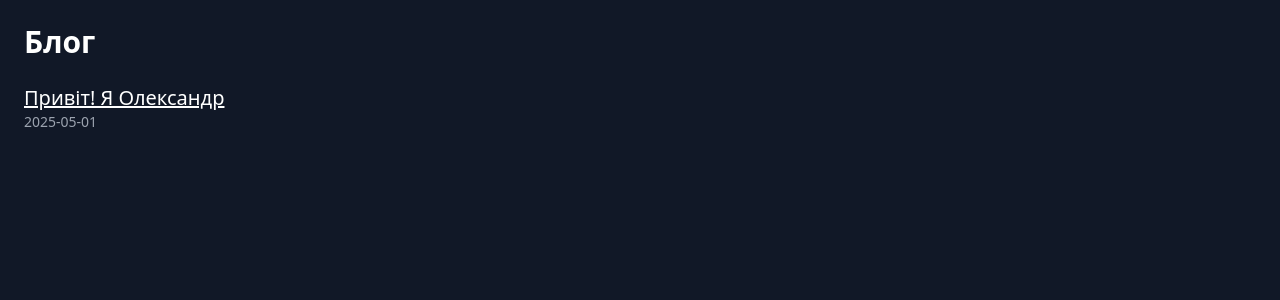
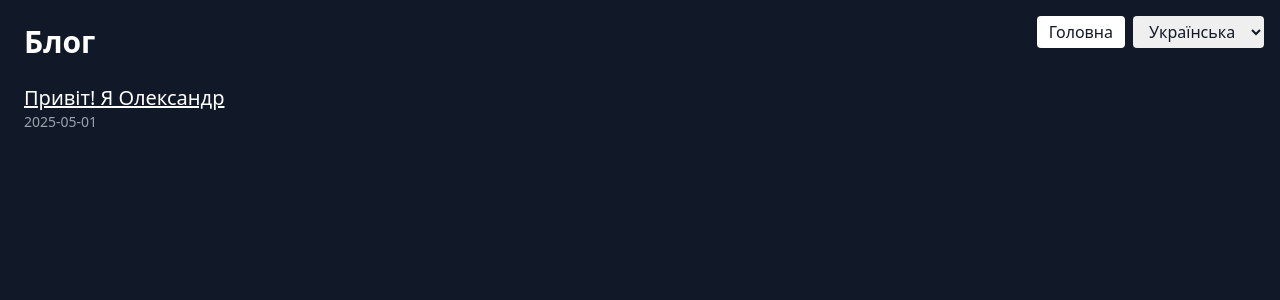
Before and after one commit to AlexnderDoroshenko/oleksandr-landing, a Next.js app: page /blog in a window 1280 px wide. Shown: the top 300 px of the page. Built offline with nearby package versions, Linux system fonts and the light colour scheme.

Commit message:
add english version

```diff
--- a/pages/about.tsx
+++ b/pages/about.tsx
@@ -1,24 +1,83 @@
+import { useRouter } from 'next/router'
+import { useEffect, useState } from 'react'
+import Link from 'next/link'
+
 export default function About() {
-    return (
-      <div className="min-h-screen p-6 text-white bg-gray-900">
-        <h1 className="mb-4 text-3xl font-bold">Про мене</h1>
-        <img src="/oleksandr-landing/images/avatar.png" alt="Oleksandr" className="mb-4 border-4 border-white rounded-full w-160 h-160" />
-        <p className="mb-2">
-          Моє ім'я Олександр, я AQA Engineer з понад 6 роками досвіду у тестуванні.
-          Працював у Capgemini, Nayax Retail, UPITec.
-          Допомагав впроваджувати процес тестування з нуля на усіх рівнях.
-          Основний стек: Python, Pytest, Playwright, Selenium, Requests.
-          Впроваджували пайплайни для CI, Jenkins.
-          Маю досвід менторства, командної роботи та технічних інтерв’ю.
-          Наразі переважно займаюся підтримкою фреймворку на Behave.
-          Приймаю участь у волонтерськіх проектах, менторю початківців.
-        </p>
-        <p className="mb-2">
-          Також я наразі навчаюся на магістратурі на напрямку кібербезпека.
-        </p>
-        <p>
-          Прагну поєднувати автоматизацію тестування з сучасними підходами до безпеки програмного забезпечення.
-        </p>
+  const router = useRouter()
+  const [lang, setLang] = useState<'en' | 'uk'>('uk')
+
+  useEffect(() => {
+    const queryLang = router.query.lang
+    if (queryLang === 'en' || queryLang === 'uk') {
+      setLang(queryLang)
+      localStorage.setItem('lang', queryLang)
+    } else {
+      const storedLang = localStorage.getItem('lang') as 'en' | 'uk' | null
+      if (storedLang === 'en' || storedLang === 'uk') {
+        setLang(storedLang)
+      }
+    }
+  }, [router.query.lang])
+
+  const handleLangChange = (e: React.ChangeEvent<HTMLSelectElement>) => {
+    const newLang = e.target.value as 'en' | 'uk'
+    setLang(newLang)
+    if (typeof window !== 'undefined') {
+      localStorage.setItem('lang', newLang)
+    }
+  }
+
+  const texts = {
+    en: {
+      title: "About me",
+      home: "Home",
+      paragraphs: [
+        "My name is Oleksandr, I am an AQA Engineer with over 6 years of experience in testing.",
+        "Worked at Capgemini, Nayax Retail, UPITec. Helped implement testing processes from scratch at all levels.",
+        "Main stack: Python, Pytest, Playwright, Selenium, Requests. Implemented CI pipelines, Jenkins.",
+        "Experienced in mentoring, teamwork, and technical interviews. Currently mainly supporting a Behave-based framework. Participate in volunteer projects and mentor beginners.",
+        "I am also currently studying for a master's degree in cybersecurity.",
+        "I strive to combine test automation with modern approaches to software security."
+      ]
+    },
+    uk: {
+      title: "Про мене",
+      home: "Головна",
+      paragraphs: [
+        "Моє ім'я Олександр, я AQA Engineer з понад 6 роками досвіду у тестуванні.",
+        "Працював у Capgemini, Nayax Retail, UPITec. Допомагав впроваджувати процес тестування з нуля на усіх рівнях.",
+        "Основний стек: Python, Pytest, Playwright, Selenium, Requests. Впроваджували пайплайни для CI, Jenkins.",
+        "Маю досвід менторства, командної роботи та технічних інтерв’ю. Наразі переважно займаюся підтримкою фреймворку на Behave. Приймаю участь у волонтерськіх проектах, менторю початківців.",
+        "Також я наразі навчаюся на магістратурі на напрямку кібербезпека.",
+        "Прагну поєднувати автоматизацію тестування з сучасними підходами до безпеки програмного забезпечення."
+      ]
+    }
+  }
+
+  return (
+    <div className="min-h-screen p-6 text-white bg-gray-900">
+      <div className="absolute flex gap-2 top-4 right-4">
+        <Link
+          href={lang === 'en' ? '/?lang=en' : '/?lang=uk'}
+          className="px-3 py-1 text-gray-900 bg-white rounded hover:bg-gray-300"
+        >
+          {texts[lang].home}
+        </Link>
+        <select
+          value={lang}
+          onChange={handleLangChange}
+          className="px-3 py-1 text-gray-900 rounded"
+          aria-label="Select language"
+        >
+          <option value="en">English</option>
+          <option value="uk">Українська</option>
+        </select>
       </div>
-    )
-  }
+      <h1 className="mb-4 text-3xl font-bold">{texts[lang].title}</h1>
+      <img src="/oleksandr-landing/images/avatar.png" alt="Oleksandr" className="mb-4 border-4 border-white rounded-full w-160 h-160" />
+      {texts[lang].paragraphs.map((p, i) => (
+        <p className="mb-2" key={i}>{p}</p>
+      ))}
+    </div>
+  )
+}
--- a/pages/blog/index.tsx
+++ b/pages/blog/index.tsx
@@ -2,21 +2,92 @@ import fs from 'fs'
 import path from 'path'
 import matter from 'gray-matter'
 import Link from 'next/link'
+import { useEffect, useState } from 'react'
+import { useRouter } from 'next/router'
 
-export default function Blog({ posts }: { posts: any[] }) {
+type Post = {
+  title: string
+  date: string
+  slug: string
+  lang: 'en' | 'uk'
+}
+
+export default function Blog({ posts }: { posts: Post[] }) {
+  const router = useRouter()
+  const [lang, setLang] = useState<'en' | 'uk'>('uk')
+
+  useEffect(() => {
+    const queryLang = router.query.lang
+    if (queryLang === 'en' || queryLang === 'uk') {
+      setLang(queryLang)
+      localStorage.setItem('lang', queryLang)
+    } else {
+      const storedLang = localStorage.getItem('lang') as 'en' | 'uk' | null
+      if (storedLang === 'en' || storedLang === 'uk') {
+        setLang(storedLang)
+      }
+    }
+  }, [router.query.lang])
+
+  const texts = {
+    en: {
+      title: "Blog",
+      noPosts: "No posts yet.",
+      home: "Home"
+    },
+    uk: {
+      title: "Блог",
+      noPosts: "Поки що немає записів.",
+      home: "Головна"
+    }
+  }
+
+  // Filter posts by selected language
+  const filteredPosts = posts.filter(post => post.lang === lang)
+
   return (
     <div className="min-h-screen p-6 text-white bg-gray-900">
-      <h1 className="mb-6 text-3xl font-bold">Блог</h1>
+      <div className="absolute flex gap-2 top-4 right-4">
+        <Link
+          href={{ pathname: '/', query: { lang } }}
+          className="px-3 py-1 text-gray-900 bg-white rounded hover:bg-gray-300"
+        >
+          {texts[lang].home}
+        </Link>
+        <select
+          value={lang}
+          onChange={(e) => {
+            setLang(e.target.value as 'en' | 'uk')
+            localStorage.setItem('lang', e.target.value)
+          }}
+          className="px-3 py-1 text-gray-900 rounded"
+          aria-label="Select language"
+        >
+          <option value="en">English</option>
+          <option value="uk">Українська</option>
+        </select>
+      </div>
+      <h1 className="mb-6 text-3xl font-bold">{texts[lang].title}</h1>
+      {filteredPosts.length === 0 ? (
+        <div className="text-gray-400">{texts[lang].noPosts}</div>
+      ) : (
         <ul className="space-y-4">
-        {posts.map((post) => (
+          {filteredPosts.map((post) => (
             <li key={post.slug}>
-            <Link href={`/blog/${post.slug}`} className="text-xl underline hover:text-yellow-300">
+              <Link
+                href={{
+                  pathname: `/blog/${post.slug}`,
+                  query: { lang }
+                }}
+                className="text-xl underline hover:text-yellow-300"
+              >
                 {post.title}
               </Link>
               <div className="text-sm text-gray-400">{post.date}</div>
             </li>
           ))}
         </ul>
+      )}
     </div>
   )
 }
@@ -25,15 +96,23 @@ export async function getStaticProps() {
   const postsDir = path.join(process.cwd(), 'posts')
   const filenames = fs.readdirSync(postsDir)
 
-  const posts = filenames.map((filename) => {
+  const posts = filenames
+    .filter((filename) => filename.endsWith('-en.md') || filename.endsWith('-uk.md'))
+    .map((filename) => {
       const filePath = path.join(postsDir, filename)
       const fileContents = fs.readFileSync(filePath, 'utf8')
       const { data } = matter(fileContents)
-
+      // Use lang based on filename ending
+      let lang: 'en' | 'uk' = 'en'
+      if (filename.endsWith('-uk.md')) lang = 'uk'
+      if (filename.endsWith('-en.md')) lang = 'en'
+      // Remove the language suffix for the slug
+      const slug = filename.replace(/-(en|uk)\.md$/, '')
       return {
         title: data.title,
         date: data.date,
-      slug: filename.replace(/\.md$/, '')
+        slug,
+        lang,
       }
     })
 
--- a/pages/contact.tsx
+++ b/pages/contact.tsx
@@ -1,11 +1,71 @@
+import { useRouter } from 'next/router'
+import { useEffect, useState } from 'react'
+import Link from 'next/link'
+
 export default function Contact() {
-    return (
-      <div className="min-h-screen bg-gray-900 text-white p-6">
-        <h1 className="text-3xl font-bold mb-4">Контакти</h1>
-        <ul className="text-lg">
-          <li>Email: <a href="mailto:doroshenkoaldm@gmail.com" className="underline">doroshenkoaldm@gmail.com</a></li>
-          <li>LinkedIn: <a href="https://www.linkedin.com/in/oleksandr-doroshenko-3a426a134" className="underline">oleksandr-doroshenko</a></li>
-        </ul>
+  const router = useRouter()
+  const [lang, setLang] = useState<'en' | 'uk'>('uk')
+
+  useEffect(() => {
+    const queryLang = router.query.lang
+    if (queryLang === 'en' || queryLang === 'uk') {
+      setLang(queryLang)
+      localStorage.setItem('lang', queryLang)
+    } else {
+      const storedLang = localStorage.getItem('lang') as 'en' | 'uk' | null
+      if (storedLang === 'en' || storedLang === 'uk') {
+        setLang(storedLang)
+      }
+    }
+  }, [router.query.lang])
+
+  const texts = {
+    en: {
+      title: "Contact",
+      email: "Email",
+      linkedin: "LinkedIn",
+      home: "Home"
+    },
+    uk: {
+      title: "Контакти",
+      email: "Електронна пошта",
+      linkedin: "LinkedIn",
+      home: "Головна"
+    }
+  }
+
+  const handleLangChange = (e: React.ChangeEvent<HTMLSelectElement>) => {
+    const newLang = e.target.value as 'en' | 'uk'
+    setLang(newLang)
+    if (typeof window !== 'undefined') {
+      localStorage.setItem('lang', newLang)
+    }
+  }
+
+  return (
+    <div className="min-h-screen p-6 text-white bg-gray-900">
+      <div className="absolute flex gap-2 top-4 right-4">
+        <Link
+          href={lang === 'en' ? '/?lang=en' : '/?lang=uk'}
+          className="px-3 py-1 text-gray-900 bg-white rounded hover:bg-gray-300"
+        >
+          {texts[lang].home}
+        </Link>
+        <select
+          value={lang}
+          onChange={handleLangChange}
+          className="px-3 py-1 text-gray-900 rounded"
+          aria-label="Select language"
+        >
+          <option value="en">English</option>
+          <option value="uk">Українська</option>
+        </select>
       </div>
-    )
-  }
+      <h1 className="mb-4 text-3xl font-bold">{texts[lang].title}</h1>
+      <ul className="text-lg">
+        <li>{texts[lang].email}: <a href="mailto:doroshenkoaldm@gmail.com" className="underline">doroshenkoaldm@gmail.com</a></li>
+        <li>{texts[lang].linkedin}: <a href="https://www.linkedin.com/in/oleksandr-doroshenko-3a426a134" className="underline">oleksandr-doroshenko</a></li>
+      </ul>
+    </div>
+  )
+}
--- a/pages/index.tsx
+++ b/pages/index.tsx
@@ -1,28 +1,82 @@
 import Head from 'next/head'
 import Link from 'next/link'
+import { useEffect, useState } from 'react'
+import { useRouter } from 'next/router'
 
 export default function Home() {
+  const router = useRouter()
+  const [lang, setLang] = useState<'en' | 'uk'>('uk')
+
+  useEffect(() => {
+    // Пріоритет: query param > localStorage > default
+    const queryLang = router.query.lang
+    if (queryLang === 'en' || queryLang === 'uk') {
+      setLang(queryLang)
+      localStorage.setItem('lang', queryLang)
+    } else {
+      const storedLang = localStorage.getItem('lang') as 'en' | 'uk' | null
+      if (storedLang === 'en' || storedLang === 'uk') {
+        setLang(storedLang)
+      }
+    }
+  }, [router.query.lang])
+
+  const handleLangChange = (e: React.ChangeEvent<HTMLSelectElement>) => {
+    setLang(e.target.value as 'en' | 'uk')
+  }
+
+  // Texts for both languages
+  const texts = {
+    en: {
+      title: "Oleksandr Doroshenko – AQA Engineer",
+      greeting: "Hello! I'm Oleksandr Doroshenko",
+      description: "AQA engineer with experience in automation, CI/CD, Python, Jenkins, Docker, and leadership. Also learning in the field of cybersecurity.",
+      about: "About me",
+      blog: "Blog",
+      contact: "Contact"
+    },
+    uk: {
+      title: "Олександр Дорошенко – AQA Інженер",
+      greeting: "Привіт! Я Олександр Дорошенко",
+      description: "AQA інженер з досвідом автоматизації, CI/CD, Python, Jenkins, Docker та лідерських функцій. Навчаюся також у сфері кібербезпеки.",
+      about: "Про мене",
+      blog: "Блог",
+      contact: "Контакти"
+    }
+  };
+
   return (
     <>
       <Head>
-        <title>Oleksandr Doroshenko – AQA Engineer</title>
+        <title>{texts[lang].title}</title>
       </Head>
       <main className="flex flex-col items-center justify-center min-h-screen p-4 text-white bg-gray-900">
+        <div className="absolute top-4 right-4">
+          <select
+            value={lang}
+            onChange={handleLangChange}
+            className="px-3 py-1 text-gray-900 rounded"
+            aria-label="Select language"
+          >
+            <option value="en">English</option>
+            <option value="uk">Українська</option>
+          </select>
+        </div>
         {/* eslint-disable-next-line @next/next/no-img-element */}
         <img src="/oleksandr-landing/images/avatar.png" alt="Oleksandr" className="mb-4 border-4 border-white rounded-full w-160 h-160" />
-        <h1 className="mb-2 text-3xl font-bold">Привіт! Я Олександр Дорошенко</h1>
+        <h1 className="mb-2 text-3xl font-bold">{texts[lang].greeting}</h1>
         <p className="max-w-xl text-lg text-center">
-          AQA інженер з досвідом автоматизації, CI/CD, Python, Jenkins, Docker та лідерських функцій. Навчаюся також у сфері кібербезпеки.
+          {texts[lang].description}
         </p>
         <div className="flex gap-4 mt-6">
-          <Link href="/about" className="px-4 py-2 text-gray-900 bg-white rounded hover:bg-gray-300">
-            Про мене
+          <Link href={{ pathname: '/about', query: { lang } }} className="px-4 py-2 text-gray-900 bg-white rounded hover:bg-gray-300">
+            {texts[lang].about}
           </Link>
-          <Link href="/blog" className="px-4 py-2 border border-white rounded hover:bg-white hover:text-gray-900">
-            Блог
+          <Link href={{ pathname: '/blog', query: { lang } }} className="px-4 py-2 border border-white rounded hover:bg-white hover:text-gray-900">
+            {texts[lang].blog}
           </Link>
-          <Link href="/contact" className="px-4 py-2 border border-white rounded hover:bg-white hover:text-gray-900">
-            Контакти
+          <Link href={{ pathname: '/contact', query: { lang } }} className="px-4 py-2 border border-white rounded hover:bg-white hover:text-gray-900">
+            {texts[lang].contact}
           </Link>
         </div>
       </main>
--- /dev/null
+++ b/posts/hello-en.md
@@ -0,0 +1,11 @@
+---
+title: "Hi! I'm Oleksandr"
+date: "2025-05-01"
+lang: "uk"
+---
+
+This is my first blog post.
+
+I created this site as a platform to showcase my skills in test automation, cybersecurity, and technical leadership. There will be more materials here in the future, both educational and from my experience.
+
+Stay tuned!
```
Lines whose indentation alone changed are shown as unchanged.
